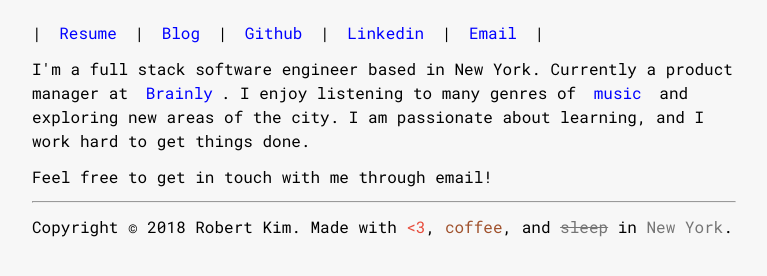
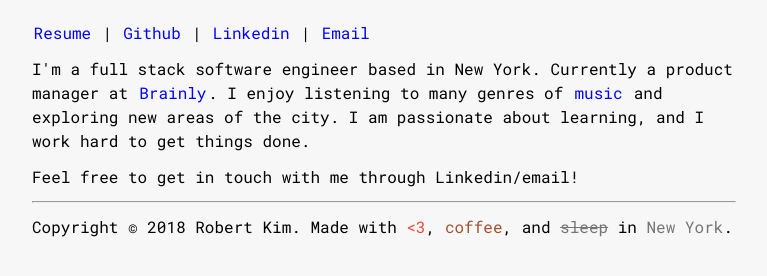
Before and after one commit to rkty13/rkty13.github.io, a plain HTML site: page index.html in a window 1280 px wide. Shown: the part 306-582 px from the top of the page, without its empty margins (256-1023 px from the left). Drawn offline with Linux system fonts and the light colour scheme.

Commit message:
Some changes

```diff
--- a/css/sass/style.scss
+++ b/css/sass/style.scss
@@ -57,7 +57,7 @@ span {
 }
 
 a {
-  padding: 0 0.5rem;
+  padding: 0 0.1rem;
   color: blue;
   text-decoration: none;
 
--- a/index.html
+++ b/index.html
@@ -18,17 +18,16 @@
       <div id="content">
         <div id="intro">
           <h1 id="hello">Hi, I'm Robert Kim!</h1>
-          <p>
-            | <a href="https://s3.amazonaws.com/rkty13-personalsite/RobertKimResume.pdf">Resume</a> |
-            <a href="http://blog.robertkim.io">Blog</a> |
+          <nav>
+            <a href="https://s3.amazonaws.com/rkty13-personalsite/RobertKimResume.pdf">Resume</a> |
             <a href="https://github.com/rkty13">Github</a> |
             <a href="https://linkedin.com/in/roberttykim">Linkedin</a> |
-            <a href="mailto:me@robertkim.io">Email</a> |
-          </p>
+            <a href="mailto:me@robertkim.io">Email</a>
+          </nav>
         </div>
         <section>
           <p>I'm a full stack software engineer based in New York. Currently a product manager at <a href="https://brainly.com/">Brainly</a>. I enjoy listening to many genres of <a href="https://open.spotify.com/user/124613413">music</a> and exploring new areas of the city. I am passionate about learning, and I work hard to get things done.</p>
-          <p>Feel free to get in touch with me through email!</p>
+          <p>Feel free to get in touch with me through Linkedin/email!</p>
         </section>
         <hr />
         <footer>
```
Also changed, not shown: css/style.css, 1 other file.
